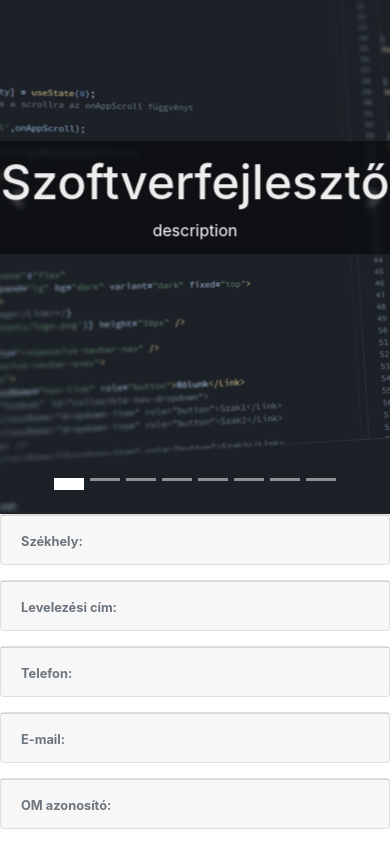
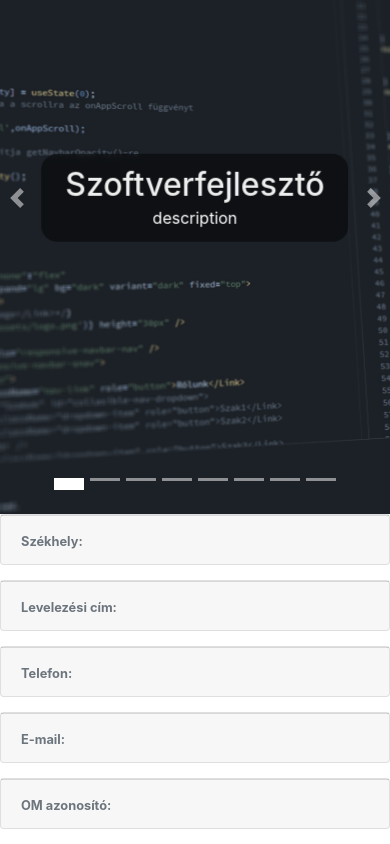
Before and after one commit to kmagdi/kkando, a React (Create React App) app: page / in a window 390 px wide. Shown: the part 2207-3051 px from the top of the page. Built offline with nearby package versions, Linux system fonts and the light colour scheme; no server answers.

Commit message:
carousel css

```diff
--- a/src/components/MyCarousel.css
+++ b/src/components/MyCarousel.css
@@ -16,10 +16,23 @@
     transition:transform .6s ease-in-out, opacity 0.2s !important;
 }
 .carousel-item:hover{
-    opacity:0.8;
+    /*opacity:0.8;*/
 }
 .carousel-item h2{
     font-size:3rem;
+    margin-bottom:0.125rem;
+}
+@media (max-width: 991px) {
+    .carousel-item h2{
+        font-size:2.5rem;
+        margin-bottom:0.125rem;
+    }
+}
+@media (max-width: 767px) {
+    .carousel-item h2{
+        font-size:2rem;
+        margin-bottom:0.125rem;
+    }
 }
 .carousel-caption{
     padding:0.75rem 1.5rem !important;
@@ -31,9 +44,6 @@
     top:50% !important;
     bottom:auto !important;
     transform:translate(-50%,-50%);
-}
-.carousel-caption h3{
-    margin-bottom:0.125rem;
 }
 .carousel-caption p{
     margin:0;
```
